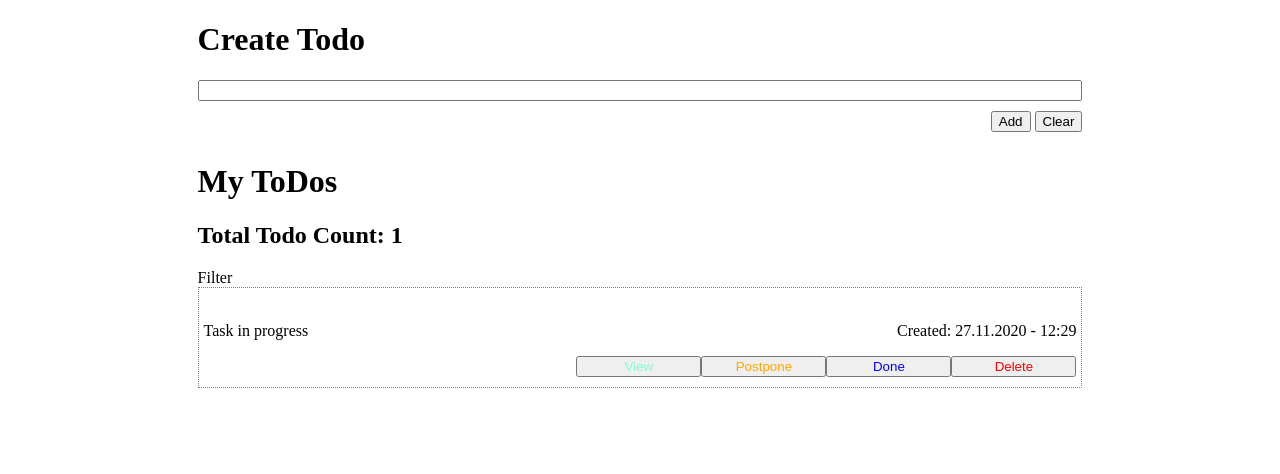
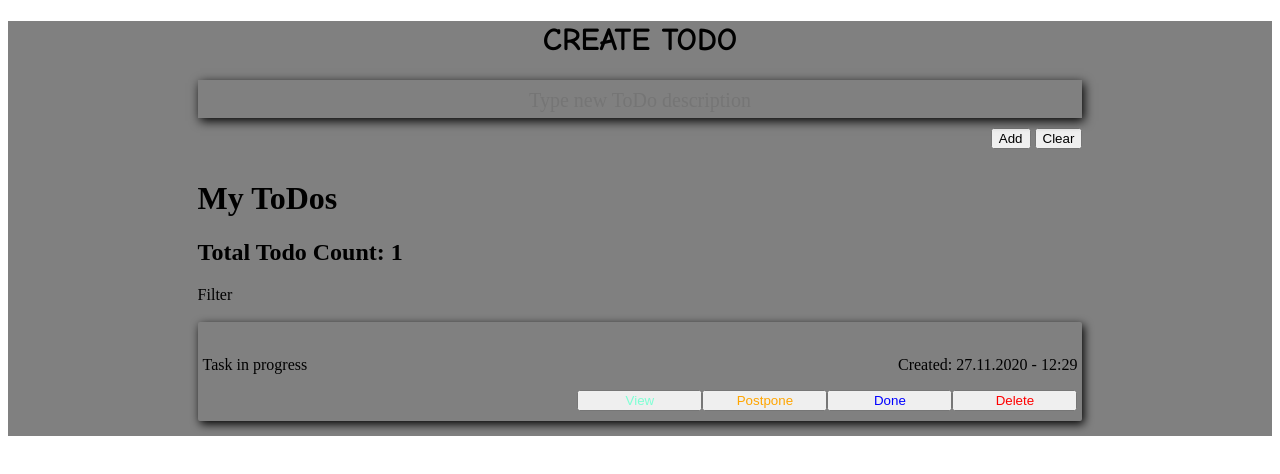
Before and after one commit to NickZm777/Todo-edit, a website: page public/index.html in a window 1280 px wide. Both pictures are taken after a click on the button "Add". Drawn offline with Linux system fonts and the light colour scheme.

Commit message:
edit app style

```diff
--- a/public/index.html
+++ b/public/index.html
@@ -3,7 +3,7 @@
   <head>
     <meta charset="UTF-8" />
     <meta name="viewport" content="width=device-width, initial-scale=1.0" />
-    <link rel="stylesheet" href="main.css" />
+    <link rel="stylesheet" href="./main.css" />
 
     <title>TODO Application</title>
   </head>
@@ -16,7 +16,7 @@
           <div class="editor-form">
             <form>
               <div class="form-row-left">
-                <input type="text" name="todo-text" id="todo-text" />
+                <input type="text" name="todo-text" id="todo-text" placeholder="Type new ToDo description" />
               </div>
               <div class="form-row-right">
                 <input type="button" id="add-todo-button" value="Add" />
--- a/public/main.css
+++ b/public/main.css
@@ -4,6 +4,7 @@
 
 #root {
   width: 100%;
+  background-color: grey;
 }
 
 #app-container {
@@ -27,18 +28,33 @@
 
 #todo-text {
   width: 100%;
+  text-align: center;
+  font-size: 20px;
+  padding: 7px;
+  font-family: calibri;
+  box-shadow: 2px 3px 10px;
+  background: transparent;
+  border: none;
+}
+
+::placeholder {
+  font-family: segoe print;
 }
 
 .item {
-  border: 1px dotted gray;
   padding-bottom: 10px;
   padding-left: 5px;
   padding-right: 5px;
-  margin-bottom: 10px;
+  margin-bottom: 15px;
+  margin-top: 18px;
+  box-shadow: 2px 3px 10px;
+  background: transparent;
+  border-radius: 2px;
 }
 
 .item > h3 {
   font-weight: 400;
+  text-align: center;
 }
 
 .info-block {
@@ -92,3 +108,15 @@
   display: flex;
   flex-direction: column-reverse;
 }
+
+.edit-form-container h1 {
+  text-align: center;
+  text-transform: uppercase;
+  font-family: comic sans ms;
+}
+
+#add-todo-button:hover {
+  background: transparent;
+  border: none;
+  transition: 500ms;
+}
```
